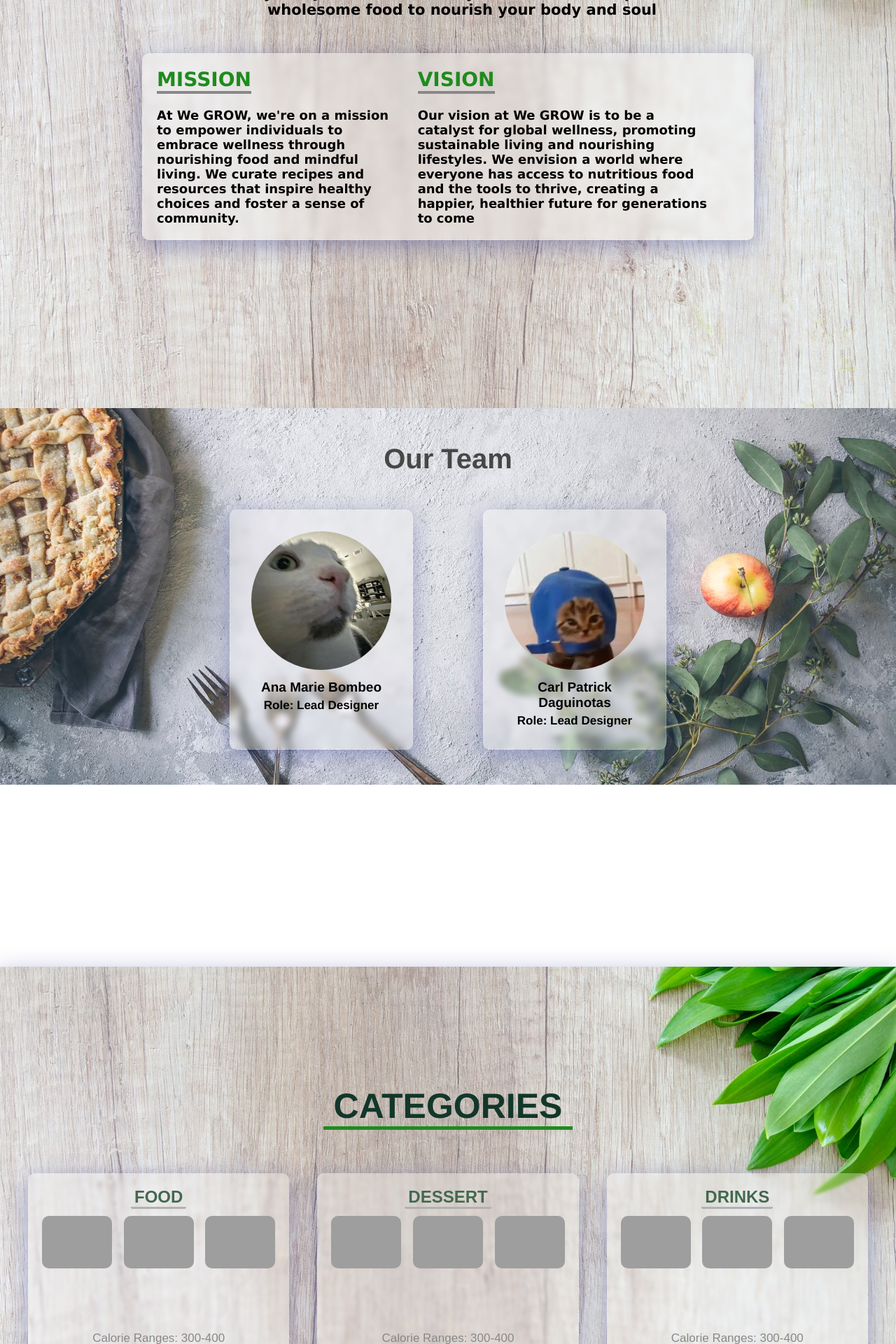
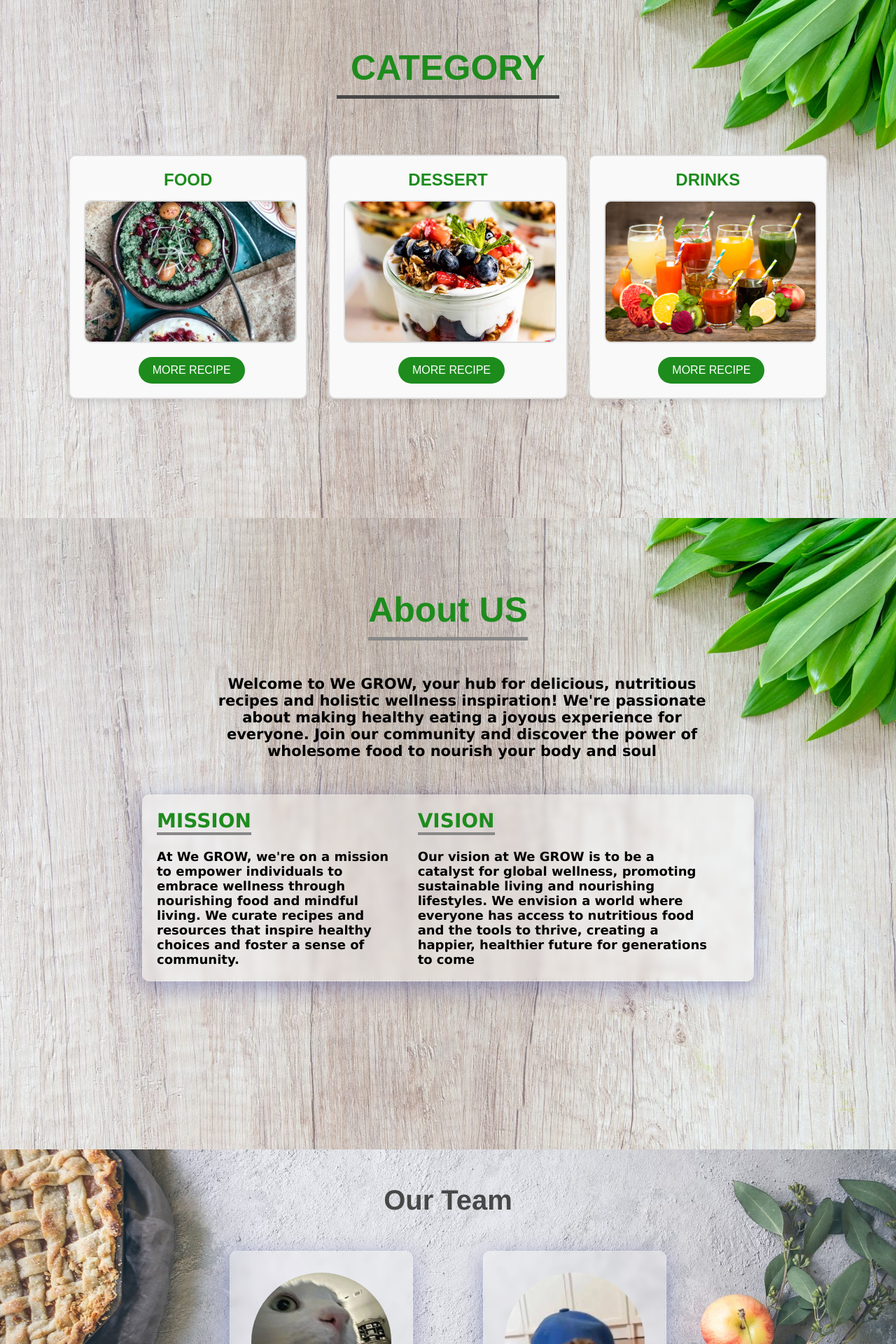
Before and after one commit to SIDYYY/WebSys, a PHP site: page /wegrow.html in a window 1280 px wide. Shown: the part 1120-3040 px from the top of the page at 70% size. Run offline with PHP 8.4, Linux system fonts and the light colour scheme; some libraries are stand-ins or nearby versions; grey boxes are pictures that could not be loaded.

Commit message:
Rework Category...

```diff
--- a/WeGROW/wegrow.css
+++ b/WeGROW/wegrow.css
@@ -1,8 +1,17 @@
+:root{
+    --section-width-wider: calc(100vw * 1750/1900);
+    --section-width-wide: calc(100vw * 1600/1900);
+    --section-width-boxed: calc(100vw * 1250/1900);
+    --text-width: calc(100% - 40px);
+    --text-scale: 1750 / 1900;
+}
+
 *, top-page{
     margin: 0;
     padding: 0;
     height: auto;
 }
+
 html{
     scroll-behavior: smooth;
 }
@@ -189,7 +197,6 @@ body {
     opacity: 0.8;
 }
 #about{
-    margin-top: 1px;
     padding-top: 8%;
     height: 100vh;
     background-image: url("imgs/photo-1495195129352-aeb325a55b65.avif");
@@ -298,95 +305,96 @@ body {
     display: flex;
 }
 #categ {
-    text-align: center;
-    background: rgba(255, 255, 255, 0.3);
-    box-shadow: 0 8px 32px 0 rgba(31, 38, 135, 0.37);
-    backdrop-filter: blur(2px);
-    -webkit-backdrop-filter: blur(2px);
-    padding: 20px;
-    height: 110vh;
     background-image: url("imgs/photo-1495195129352-aeb325a55b65.avif");
+    background-position: center;
     background-repeat: no-repeat;
     background-size: cover;
-    background-position: bottom;
     background-attachment: fixed;
-}
-.cat {
-    padding-left: 15px;
-    padding-right: 15px;
-    padding-top: 150px;
-    border-bottom: 5px solid #1d8c1d;
-    color: #12372A;
-    font-size: 50px;
-    font-weight: bolder;
-    font-family: 'Franklin Gothic Medium', 'Arial Narrow', Arial, sans-serif;
-    display: inline-block;
+    height: 100vh;
+    display: flex;
+    flex-direction: column;
+    align-items: center;
 
 }
 
-.optcontainer {
-    display: flex;
-    justify-content: space-around;
-}
-
-.option {
-    width: 30%;
-    margin: 20px;
-    margin-top: 5%;
-    background: rgba(255, 255, 255, 0.3);
-    box-shadow: 0 8px 32px 0 rgba(31, 38, 135, 0.37);
-    backdrop-filter: blur(2px);
-    -webkit-backdrop-filter: blur(2px);
+.category {
+    width: 100%;
+    padding: 20px;
+    border: 2px solid #ddd;
     border-radius: 10px;
-    padding: 20px;
-}
-
-.option h3 {
-    font-size: 24px;
-    font-family: 'Arial', sans-serif;
-    margin-bottom: 10px;
-    color: #436850;
-    border-bottom: 3px solid rgb(177, 177, 177);
-    display: inline-block;
-    border-radius: 2px;
-    padding-left: 5px;
-    padding-right: 5px;
-}
-
-.dish-container {
-    display: flex;
-    justify-content: space-between;
-    height: 20vh;
-}
-
-.dish {
-    width: 30%;
+    margin-bottom: 20px;
+    box-sizing: border-box;
     text-align: center;
 }
 
-.dish img {
-    width: 100%;
-    border-radius: 10px;
-}
-.calories {
-    display: block;
-    font-size: 17px;
-    color: #888;
-    margin: 5px auto 5px auto;
-}
-.more-btn {
-    display: block;
-    text-decoration: none;
-    color: #fff;
-    background-color:#1d8c1d;
-    padding: 10px 20px;
-    border-radius: 5px;
-    margin-top: 10px;
-    font-family: 'Franklin Gothic Medium', 'Arial Narrow', Arial, sans-serif;
+.cat {
+    font-size: 50px;
+    margin-bottom: 30px;
+    color: #1d8c1d;
+    text-transform:uppercase;
+    padding: 10% 20px 10px 20px;
+    border-bottom: 5px solid #474747;
 }
 
-.more-btn:hover {
+.category-container {
+    display: flex;
+    justify-content: space-between;
+    flex-wrap:wrap;
+    padding-top: 50px;
+}
+
+.category {
+    width: calc(33.33% - 20px);
+    margin-right: 20px;
+    margin-bottom: 40px;
+    padding: 20px;
+    border-radius: 10px;
+    background-color: #f9f9f9;
+    box-shadow: 0 4px 8px rgba(0, 0, 0, 0.1);
+}
+.category:last-child {
+    margin-right: 0;
+}
+
+.category h2 {
+    font-size: 24px;
+    margin-bottom: 10px;
+    color:#1d8c1d;
+    text-transform: uppercase;
+    display: inline;
+}
+
+.image-container {
+    width: 300px;
+    height: 200px;
+    overflow: hidden;
+    border: 2px solid #ddd;
+    border-radius: 10px;
+    margin-bottom: 20px;
+    margin-top: 15px;
+}
+
+.image-container img {
+    width: 100%;
+    height: 100%;
+    object-fit: cover;
+}
+.ctg-button {
+    display: inline-block; /* Display as inline block */
+    background-color: #1d8c1d;
+    color: white;
+    border: none;
+    border-radius: 50px;
+    padding: 10px 20px;
+    margin-left: 10px; /* Adjust margin as needed */
+    cursor: pointer;
+}
+.ctg-button:hover{
     opacity: 0.8;
+}
+.ctg-button a{
+    text-decoration: none;
+    color: white;
 }
 
 
@@ -533,10 +541,43 @@ body {
     font-weight: bolder;
     font-family: 'Franklin Gothic Medium', 'Arial Narrow', Arial, sans-serif;
 }
+.category {
+    padding: 20px;
+    margin-bottom: 40px;
+  }
+
+  .category h1 {
+    text-align: center;
+    margin: 20px 0;
+  }
+
+  .recipe-container {
+    display: flex;
+    flex-wrap: wrap;
+    gap: 20px;
+    justify-content: space-between; /* Distribute items evenly */
+  }
+
+  .recipe {
+    width: calc(33.33% - 20px);
+    background-color: #f0f0f0;
+    border-radius: 10px;
+    padding: 20px;
+  }
+
+  .recipe h3 {
+    margin-top: 0;
+  }
+
+  .recipe img {
+    width: 100%;
+    border-radius: 5px;
+    margin-bottom: 10px;
+  }
 
 
 
-@media (min-width: 300px) and (max-width: 767px) {
+  @media (min-width: 300px) and (max-width: 767px) {
     .menu-container {
       flex-direction: column;
       align-items: flex-end;
@@ -675,4 +696,17 @@ body {
     .menu li {
       padding: 0 20px;
     }
+    .category {
+        text-align: center; /* Center the category */
+    }
+
+    .option {
+       /* margin-top: 20px; /* Adjust margin top as needed */
+        text-align: center; /* Center the options */
+    }
+
+    .option .dish img {
+        width: 100%; /* Adjust image width */
+        height: 300px; /* Maintain aspect ratio */
+    }
   }
--- a/WeGROW/wegrow.html
+++ b/WeGROW/wegrow.html
@@ -52,6 +52,50 @@
 		</div>
     </main>
 	<section></section>
+
+
+    <div class="footer">
+        <div id="quote">
+
+		</div>
+		</div>
+
+		<section id="categ">
+			<h1 class="cat">Category</h1>
+
+			<div class="category-container">
+				<!-- Food Category -->
+				<div class="category food">
+					<h2>Food</h2>
+					<div class="image-container">
+						<img src="food\1.jpeg" alt="Food Image" class="food-image">
+					</div>
+					<div class="ctg-button">MORE RECIPE</div>
+				</div>
+
+				<!-- Dessert Category -->
+				<div class="category dessert">
+					<h2>Dessert</h2>
+					<div class="image-container">
+						<img src="imgs\Greek-Yogurt-Parfait-Recipe.jpg" alt="Dessert Image" class="dessert-image">
+					</div>
+					<div class="ctg-button">MORE RECIPE</div>
+				</div>
+
+				<!-- Drinks Category -->
+				<div class="category drinks">
+					<h2>Drinks</h2>
+					<div class="image-container">
+						<img src="imgs\healthy-drinks-for-kids.jpg" alt="Drinks Image" class="drinks-image">
+					</div>
+					<div class="ctg-button">MORE RECIPE</div>
+				</div>
+			</div>
+		</section>
+
+
+
+
 		<div id="about">
 			<h2 class="abt-head">About US</h2>
 			<div class="aboutus">
@@ -98,67 +142,7 @@
 		</div>
 		</section>
 
-    <div class="footer">
-        <div id="quote">
 
-		</div>
-		</div>
-
-		<section id="categ">
-			<h2 class="cat"> CATEGORIES </h2>
-			<div class="optcontainer">
-				<div class="option">
-					<h3>FOOD</h3>
-					<div class="dish-container">
-						<div class="dish">
-							<img src="C:\Users\Carl\WebSys\WeGROW\food\1.jpeg" alt="Food">
-						</div>
-						<div class="dish" id="food2">
-							<img src="C:\Users\Carl\WebSys\WeGROW\food\2crop.png" alt="Food">
-						</div>
-						<div class="dish" id="food3">
-							<img src="C:\Users\Carl\WebSys\WeGROW\food\3crop.png" alt="Food">
-						</div>
-					</div>
-					<p class="calories">Calorie Ranges: 300-400</p>
-					<a href="food_category.html" class="more-btn">MORE RECIPES</a>
-				</div>
-
-				<div class="option">
-					<h3>DESSERT</h3>
-					<div class="dish-container">
-						<div class="dish">
-							<img src="C:\Users\Carl\WebSys\WeGROW\food\1.jpeg" alt="Dessert">
-						</div>
-						<div class="dish" id="des2">
-							<img src="C:\Users\Carl\WebSys\WeGROW\food\2crop.png" alt="Dessert">
-						</div>
-						<div class="dish" id="des3">
-							<img src="C:\Users\Carl\WebSys\WeGROW\food\3crop.png" alt="Dessert">
-						</div>
-					</div>
-					<p class="calories">Calorie Ranges: 300-400</p>
-					<a href="dessert.html" class="more-btn">MORE RECIPES</a>
-				</div>
-
-				<div class="option">
-					<h3>DRINKS</h3>
-					<div class="dish-container">
-						<div class="dish">
-							<img src="C:\Users\Carl\WebSys\WeGROW\food\1.jpeg" alt="Others">
-						</div>
-						<div class="dish" id="dr2">
-							<img src="C:\Users\Carl\WebSys\WeGROW\food\2crop.png" alt="Others">
-						</div>
-						<div class="dish" id="dr3">
-							<img src="C:\Users\Carl\WebSys\WeGROW\food\3crop.png" alt="Others">
-						</div>
-					</div>
-					<p class="calories">Calorie Ranges: 300-400</p>
-					<a href="drinks.html" class="more-btn">MORE RECIPES</a>
-				</div>
-			</div>
-		</section>
 
 			<footer id="contacts">
 				<div class="contact-form">
```
Also changed, not shown: other parts of WeGROW/wegrow.css (+4 -25 lines), WeGROW/script.js (+26 -0 lines). Lines whose indentation alone changed are shown as unchanged.
